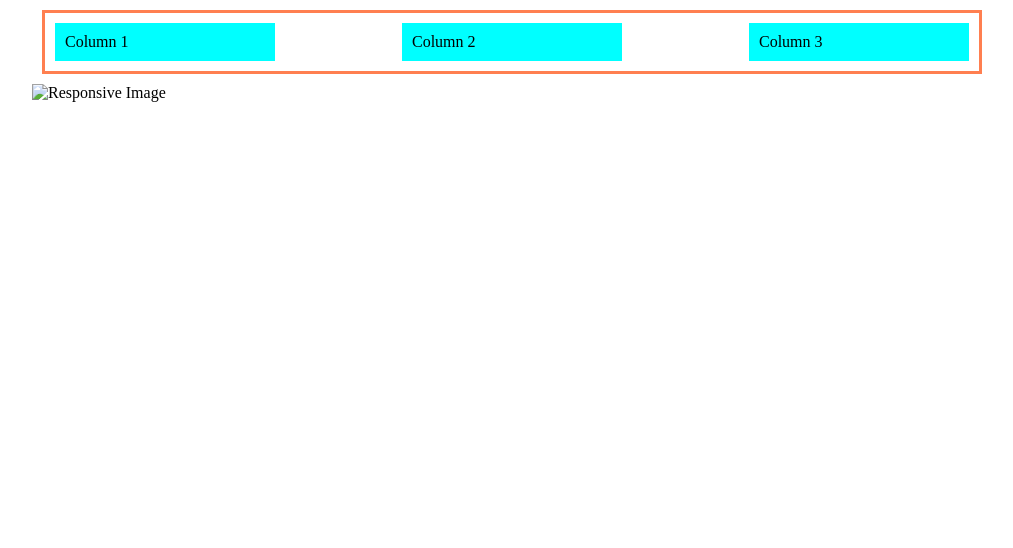
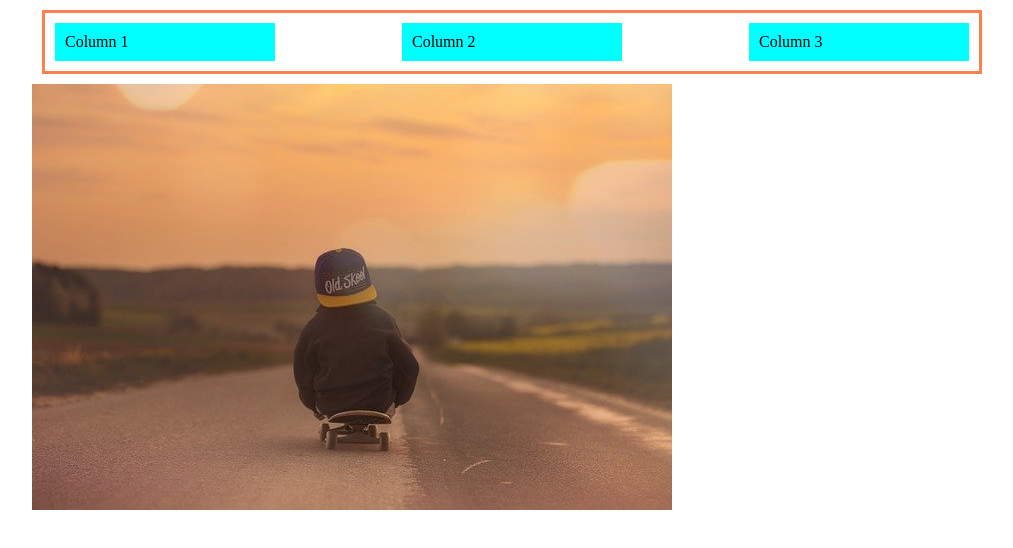
Before and after one commit to engineerErica/my-responsive-media-query-practice, a plain HTML site: page index.html in a window 1280 px wide. Shown: the whole page, without its empty margins (128-1141 px from the left). Drawn offline with Linux system fonts and the light colour scheme.

Commit message:
updated files

```diff
--- a/index.html
+++ b/index.html
@@ -59,8 +59,8 @@
             </div>
         </div>
 
-        <img src="./random-image.png" alt="Responsive Image" class="image-full">
-        <img src="./stock-image.png" alt="Responsive Image" class="image-mobile">
+        <img src="./images/random-image.png" alt="Responsive Image" class="image-full">
+        <img src="./images/stock-image.png" alt="Responsive Image" class="image-mobile">
 
     </div>
 
```
Also changed, not shown: images/desktop-pic.png (added), images/random-image.png (added), images/stock-image.png (added), 1 other file.
